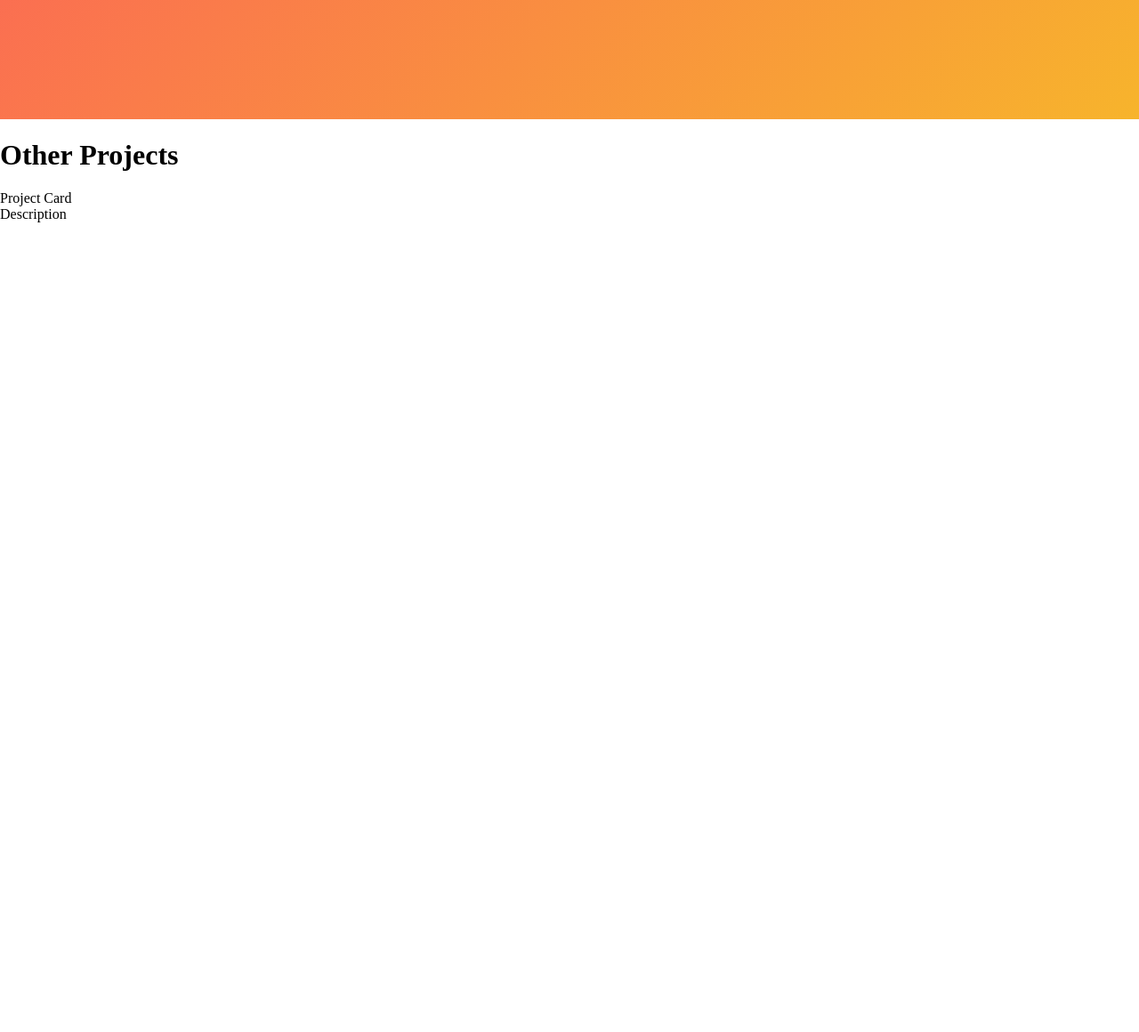
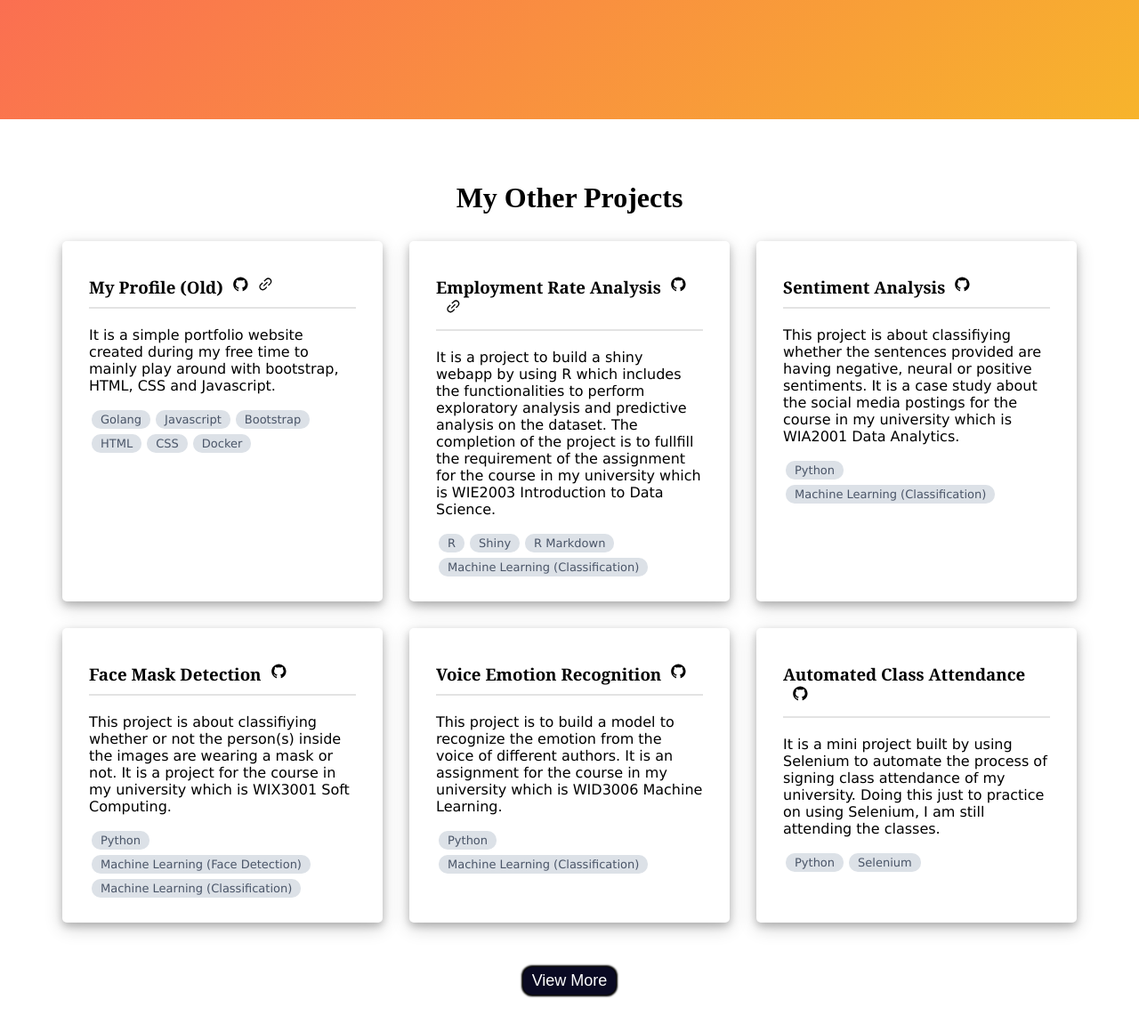
Before and after one commit to onghengkiat/Portfolio, a React app: page /projects in a window 1280 px wide. Shown: the part 1158-2318 px from the top of the page at 89% size. Before the commit the page ends 1458 px from the top, so only its background shows below. Built offline with nearby package versions, Linux system fonts and the light colour scheme.

Commit message:
Completed the other projects for projects page

```diff
--- a/src/components/Experiences/Experiences.css
+++ b/src/components/Experiences/Experiences.css
@@ -201,7 +201,7 @@
     content: "\27bd \0020";
 }
 
-.skills {
+.experienceSkills {
     font-size: 13px;
     padding: 0;
     margin-top: 15px;
@@ -212,10 +212,11 @@
     list-style-type: none;
 }
 
-.skills li {
+.experienceSkills li {
     background: #008adf;
     padding: 3px 10px;
     margin: 3px;
+    border-radius: 10px;
 
     font-weight: 500;
     color: white;
--- a/src/components/Experiences/Experiences.js
+++ b/src/components/Experiences/Experiences.js
@@ -52,7 +52,7 @@ export default function Experiences({ setActive }) {
                                             item.descriptions.map((description, index_) => <li key={`description${index}`}>{description}</li>)
                                         }
                                     </ul>
-                                    <ul className="skills">
+                                    <ul className="experienceSkills">
                                         {
                                             item.skills.map((skill, _) => <li key={skill}>{skill}</li>)
                                         }
--- a/src/components/Projects/Projects.css
+++ b/src/components/Projects/Projects.css
@@ -35,6 +35,8 @@
     text-align: center;
     margin-bottom: 20px;
     background-color: transparent;
+
+    font-family: Georgia, serif;
     font-size: 24px;
     font-weight: bolder;
     color: white;
@@ -53,6 +55,7 @@
 }
 
 .projectDescription {
+    font-family: Verdana, sans-serif;
     padding: 20px;
     background-color: rgba(0, 0, 0, 0.7);
     color: white;
@@ -81,26 +84,124 @@
 
 /* Other Projects */
 .projectCardsHeader {
+    text-align: center;
+    margin: 70px 70px 30px 70px;
+}
 
+.projectCards {
+    display: grid;
+    gap: 30px;
+    margin: 20px 70px 50px 70px;
+    padding: 0px;
+    grid-template-columns: 1fr;
+    list-style-type: none;
+}
+
+.projectCards svg {
+    vertical-align: text-top;
+    display: inline-block;
+    margin-left: 10px;
+    color: black;
+}
+
+.projectCards svg:hover {
+    cursor: pointer;
 }
 
 .projectCard {
+    box-shadow: 0 4px 8px 0 rgba(0, 0, 0, 0.2), 0 6px 20px 0 rgba(0, 0, 0, 0.19);
+    padding: 20px 30px;
+    border-radius: 5px;
 
+    animation: fadeIn linear 1s;
+    -webkit-animation: fadeIn linear 1s;
+    -moz-animation: fadeIn linear 1s;
+    -o-animation: fadeIn linear 1s;
+    -ms-animation: fadeIn linear 1s;
+}
+
+@keyframes fadeIn {
+    0% {opacity:0;}
+    100% {opacity:1;}
+}
+
+@-moz-keyframes fadeIn {
+    0% {opacity:0;}
+    100% {opacity:1;}
+}
+
+@-webkit-keyframes fadeIn {
+    0% {opacity:0;}
+    100% {opacity:1;}
+}
+
+@-o-keyframes fadeIn {
+    0% {opacity:0;}
+    100% {opacity:1;}
+}
+
+@-ms-keyframes fadeIn {
+    0% {opacity:0;}
+    100% {opacity:1;}
 }
 
 .projectCardName {
-
+    font-family: Georgia, serif;
+    border-bottom: 2px solid rgb(215, 215, 215, 0.7);
+    padding-bottom: 10px;
+    margin-bottom: 20px;
 }
 
 .projectCardDescription {
+    font-family: Verdana, sans-serif;
+}
 
+
+.projectCardSkills {
+    font-size: 13px;
+    padding: 0;
+    margin-top: 15px;
+    margin-bottom: 5px;
+    display:flex;
+    flex-wrap: wrap;
+    justify-content: left;
+    list-style-type: none;
+}
+
+.projectCardSkills li {
+    background: #dce1e7;
+    padding: 3px 10px;
+    margin: 3px;
+    border-radius: 10px;
+
+    font-weight: 500;
+    color: #4a5568;
+    text-align: center;
+}
+
+.otherProjectButtonBlock {
+    text-align: center;
+}
+
+.viewMoreProjectButton {
+    background-color:#0a0a23;
+    color: white;
+    font-size: 18px;
+    text-align: center;
+
+    padding: 5px 10px;
+    cursor: pointer;
+    box-shadow: 0px 0px 2px 2px rgb(0,0,0);
+
+    border:none;
+    border-radius:10px;
 }
 
 @media(min-width: 800px){
+    /* Featured projects */
     .project {
         display: grid;
         grid-template-columns: 1fr 1fr;
-        grid-column: -1;
     }
 
     .projectName {
@@ -154,4 +255,17 @@
     .projectLeftDirection .projectSkills {
         justify-content: left;
     }
+
+    /* Other Projects */
+    .projectCards {
+        grid-template-columns: 1fr 1fr;
+    }
 }
+
+@media(min-width: 1200px) {
+    /* Other Projects */
+    .projectCards {
+
+        grid-template-columns: 1fr 1fr 1fr;
+    }
+}
--- a/src/components/Projects/Projects.js
+++ b/src/components/Projects/Projects.js
@@ -1,4 +1,4 @@
-import React, { useEffect } from 'react';
+import React, { useEffect, useState } from 'react';
 
 import {
     AiFillGithub,
@@ -6,13 +6,39 @@ import {
 } from 'react-icons/ai'
 
 import './Projects.css'
-import featureProjectsData from '../../data/featuredProjects.json'
+import featuredProjectsData from '../../data/featuredProjects.json'
+import otherProjectsData from '../../data/otherProjects.json'
+
+const INITIAL_NUMBER_OF_OTHER_PROJECT_TO_SHOW = 6;
+const NUMBER_OF_LOAD_MORE_PROJECTS = 6;
+const NUMBER_OF_OTHER_PROJECT = otherProjectsData.length;
 
 export default function Projects({ setActive }) {
 
+    const [otherProjectsDataShown, setOtherProjectsDataShown] = useState([]);
+    const [numberOfOtherProjectShown, setNumberOfOtherProjectShown] = useState(INITIAL_NUMBER_OF_OTHER_PROJECT_TO_SHOW);
+
     useEffect( () => {
         setActive(2);
-    }, [setActive]);
+        setOtherProjectsDataShown(otherProjectsData.slice(0, numberOfOtherProjectShown));
+    }, [numberOfOtherProjectShown, setActive]);
+
+    const viewMoreOrViewLessOtherProject = () => {
+        // check if the view less button is clicked, the number of projects shown is less than initial number of projects shown
+        const returnToInitialState = (numberOfOtherProjectShown - NUMBER_OF_LOAD_MORE_PROJECTS) < INITIAL_NUMBER_OF_OTHER_PROJECT_TO_SHOW
+
+        if (numberOfOtherProjectShown < NUMBER_OF_OTHER_PROJECT) {
+            // There are more projects to be shown, view more button is clicked
+            setNumberOfOtherProjectShown(numberOfOtherProjectShown + NUMBER_OF_LOAD_MORE_PROJECTS);
+        } else if (returnToInitialState) {
+            // All projects are shown, view less button is clicked
+            // If the view less button is clicked, the number of projects shown is less than initial number of projects shown
+            setNumberOfOtherProjectShown(INITIAL_NUMBER_OF_OTHER_PROJECT_TO_SHOW)
+        } else {
+            // All projects are shown, view less button is clicked
+            setNumberOfOtherProjectShown(numberOfOtherProjectShown - NUMBER_OF_LOAD_MORE_PROJECTS);
+        }
+    }
 
     return(
         <div className="pageWrapper" id="projectsPageWrapper">
@@ -20,7 +46,7 @@ export default function Projects({ setActive }) {
                 <div className="projectsHeader">
                     <h1>My Projects</h1>
                 </div>
-                {featureProjectsData.map((project, index) =>
+                {featuredProjectsData.map((project, index) =>
                     <div className={`project ${index % 2 === 0 ? "projectRightDirection" : "projectLeftDirection"}`}>
                         <div className="projectImageContainer">
                             <img src={project.imagePath} className="projectImage"/>
@@ -47,18 +73,40 @@ export default function Projects({ setActive }) {
                     </div>
                 )}
             </div>
-            <div className="projectCards">
-                <div className="projectCardsHeader">
-                    <h1>Other Projects</h1>
-                </div>
-                <div className="projectCard">
-                    <div className="projectCardName">
-                        Project Card
-                    </div>
-                    <div className="projectCardDescription">
-                        Description
-                    </div>
-                </div>
+
+            <div className="projectCardsHeader">
+                <h1>My Other Projects</h1>
+            </div>
+            <ul className="projectCards">
+                {otherProjectsDataShown.map((projectCard, index) =>
+                    <li className="projectCard">
+                        <h3 className="projectCardName">
+                            {projectCard.name}
+                            <a href={projectCard.githubUrl} title="Read the codes" target="_blank"><AiFillGithub/></a>
+                            {
+                                projectCard.websiteUrl ?
+                                <a href={projectCard.websiteUrl} title="Visit the website" target="_blank"><AiOutlineLink/></a> :
+                                null
+                            }
+                        </h3>
+                        <div className="projectCardDescription">
+                            {projectCard.description}
+
+                            <ul className="projectCardSkills">
+                                {
+                                    projectCard.skills.map((skill, _) =>
+                                        <li>{skill}</li>
+                                    )
+                                }
+                            </ul>
+                        </div>
+                    </li>
+                )}
+            </ul>
+            <div className="otherProjectButtonBlock">
+                <button className="viewMoreProjectButton" onClick={viewMoreOrViewLessOtherProject}>
+                    {numberOfOtherProjectShown >= NUMBER_OF_OTHER_PROJECT ? "View Less" : "View More"}
+                </button>
             </div>
         </div>
     );
--- a/src/data/featuredProjects.json
+++ b/src/data/featuredProjects.json
@@ -24,7 +24,8 @@
             "Python",
             "Flask",
             "Heroku",
-            "Machine Learning (Regression)"
+            "Machine Learning (Regression)",
+            "Bootstrap"
         ]
     }
 ]
--- a/src/data/otherProjects.json
+++ b/src/data/otherProjects.json
@@ -0,0 +1,108 @@
+[
+    {
+        "name": "My Profile (Old)",
+        "description": "It is a simple portfolio website created during my free time to mainly play around with bootstrap, HTML, CSS and Javascript.",
+        "githubUrl": "https://github.com/onghengkiat/CurrencyRatePrediction",
+        "websiteUrl": "https://onghengkiatV1.herokuapp.com/",
+        "skills": [
+            "Golang",
+            "Javascript",
+            "Bootstrap",
+            "HTML",
+            "CSS",
+            "Docker"
+        ]
+    },
+    {
+        "name": "Employment Rate Analysis",
+        "description": "It is a project to build a shiny webapp by using R which includes the functionalities to perform exploratory analysis and predictive analysis on the dataset. The completion of the project is to fullfill the requirement of the assignment for the course in my university which is WIE2003 Introduction to Data Science.",
+        "githubUrl": "https://github.com/onghengkiat/EmploymentRateAnalysis",
+        "websiteUrl": "https://onghengkiat.shinyapps.io/employment_rate_analysis_webapp/",
+        "skills": [
+            "R",
+            "Shiny",
+            "R Markdown",
+            "Machine Learning (Classification)"
+        ]
+    },
+    {
+        "name": "Sentiment Analysis",
+        "description": "This project is about classifiying whether the sentences provided are having negative, neural or positive sentiments. It is a case study about the social media postings for the course in my university which is WIA2001 Data Analytics.",
+        "githubUrl": "https://github.com/onghengkiat/SentimentAnalysis",
+        "websiteUrl": null,
+        "skills": [
+            "Python",
+            "Machine Learning (Classification)"
+        ]
+    },
+    {
+        "name": "Face Mask Detection",
+        "description": "This project is about classifiying whether or not the person(s) inside the images are wearing a mask or not. It is a project for the course in my university which is WIX3001 Soft Computing.",
+        "githubUrl": "https://github.com/onghengkiat/FaceMaskDetection",
+        "websiteUrl": null,
+        "skills": [
+            "Python",
+            "Machine Learning (Face Detection)",
+            "Machine Learning (Classification)"
+        ]
+    },
+    {
+        "name": "Voice Emotion Recognition",
+        "description": "This project is to build a model to recognize the emotion from the voice of different authors. It is an assignment for the course in my university which is WID3006 Machine Learning.",
+        "githubUrl": "https://github.com/onghengkiat/VoiceEmotionRecognition",
+        "websiteUrl": null,
+        "skills": [
+            "Python",
+            "Machine Learning (Classification)"
+        ]
+    },
+    {
+        "name": "Automated Class Attendance",
+        "description": "It is a mini project built by using Selenium to automate the process of signing class attendance of my university. Doing this just to practice on using Selenium, I am still attending the classes.",
+        "githubUrl": "https://github.com/onghengkiat/AutomatedClassAttendance",
+        "websiteUrl": null,
+        "skills": [
+            "Python",
+            "Selenium"
+        ]
+    },
+    {
+        "name": "Kangaroo Simulator",
+        "description": "It is a project to build a simulator that simulates the kangaroos' behaviour in the wildlife according to the problem requirements given. It is built for the group assignment of the course in my university which is WIA1002 Data Structure. I mainly in charge of the backend in this project.",
+        "githubUrl": "https://github.com/onghengkiat/KangarooSimulator",
+        "websiteUrl": null,
+        "skills": [
+            "Java",
+            "JavaFX",
+            "FXML",
+            "MySQL"
+        ]
+    },
+    {
+        "name": "Monopoly RPG",
+        "description": "It is a project to build a game that combines the elements of monopoly and RPG together according. It is just a mini project that is built in my free time to have fun with coding. The graphic user interface is not implemented yet, the game is running on the console.",
+        "githubUrl": "https://github.com/onghengkiat/MonopolyRPG",
+        "websiteUrl": null,
+        "skills": [
+            "Java"
+        ]
+    },
+    {
+        "name": "Sem 1 - Fundamentals of Programming",
+        "description": "A repository that contains my solutions of lab, tutorial and past year questions for one of my university subject which is WIX1002 Fundamentals of Programming.",
+        "githubUrl": "https://github.com/onghengkiat/Sem1-FOP",
+        "websiteUrl": null,
+        "skills": [
+            "Java"
+        ]
+    },
+    {
+        "name": "Sem 2 - Data Structure",
+        "description": "A repository that contains my solutions of lab, tutorial and past year questions for one of my university subject which is WIA1002 Data Structure.",
+        "githubUrl": "https://github.com/onghengkiat/Sem2-DS",
+        "websiteUrl": null,
+        "skills": [
+            "Java"
+        ]
+    }
+]
```
